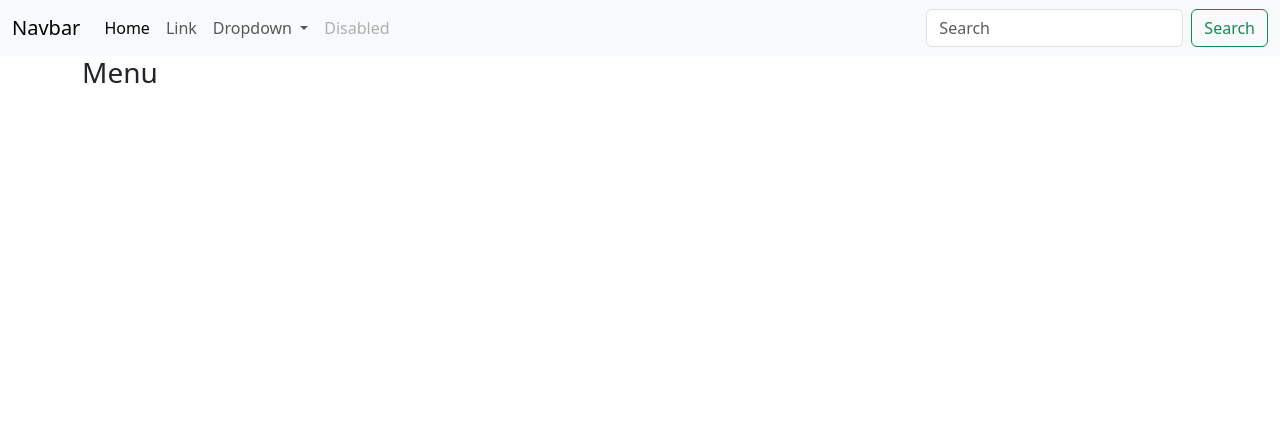
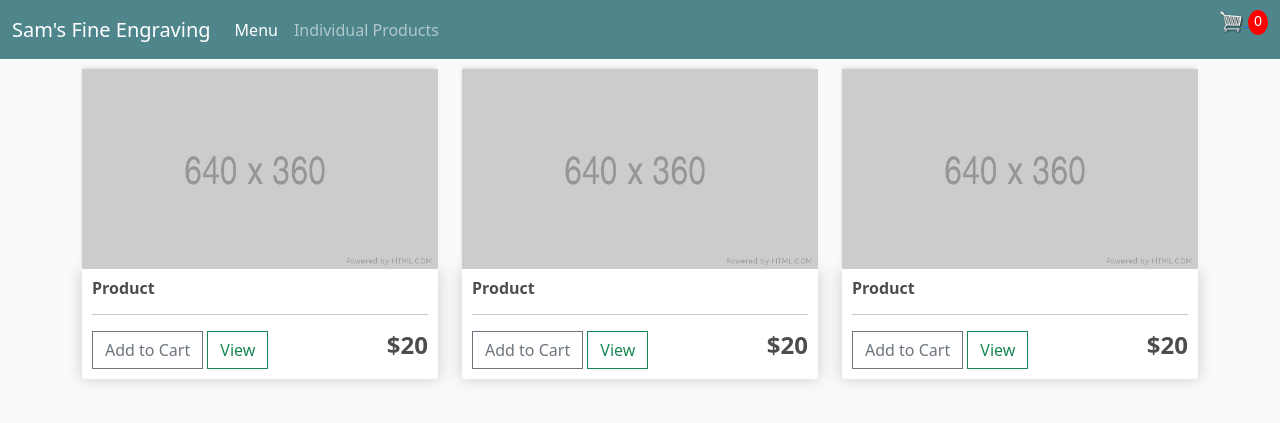
Before and after one commit to NightShift3201/Engraving_Website, a Django app: page /menu/ in a window 1280 px wide. Shown: the top 423 px of the page. Run offline with Django 4.2, Linux system fonts and the light colour scheme; tables that the repository leaves empty hold one stand-in row (values such as "Sample post").

Commit message:
menu and checkout frontend

```diff
--- a/static/css/main.css
+++ b/static/css/main.css
@@ -0,0 +1,99 @@
+body{
+	background-color: hsl(0, 0%, 98%);
+}
+
+h1,h2,h3,h4,h5,h6{
+	color:hsl(0, 0%, 30%);
+}
+
+.box-element{
+	box-shadow:hsl(0, 0%, 80%) 0 0 16px;
+	background-color: #fff;
+	border-radius: 4px;
+	padding: 10px;
+}
+
+.thumbnail{
+	width: 100%;
+	height: 200px;
+	-webkit-box-shadow: -1px -3px 5px -2px rgba(214,214,214,1);
+    -moz-box-shadow: -1px -3px 5px -2px rgba(214,214,214,1);
+    box-shadow: -1px -3px 5px -2px rgba(214,214,214,1);
+}
+
+.product{
+	border-radius: 0 0 4px 4px;
+}
+
+.bg-dark{
+	background-color: #4f868c!important;
+}
+
+#cart-icon{
+	width:25px;
+	display: inline-block;
+	margin-left: 15px;
+}
+
+#cart-total{
+	display: inline-block;
+	text-align: center;
+	color:#fff;
+	background-color: red;
+	width: 20px;
+	height: 25px;
+	border-radius: 50%;
+	font-size: 14px;
+}
+
+.col-lg-4, .col-lg-6, .col-lg-8, .col-lg-12{
+	margin-top: 10px;
+}
+
+.btn{
+	border-radius: 0;
+}
+
+.row-image{
+	width: 100px;
+}
+
+.form-field{
+	width:250px;
+	display: inline-block;
+	padding: 5px;
+}
+
+.cart-row{
+	display: flex;
+    align-items: stretch;
+    padding-bottom: 10px;
+    margin-bottom: 10px;
+    border-bottom: 1px solid #ececec;
+
+}
+
+.quantity{
+	display: inline-block;
+	font-weight: 700;
+	padding-right:10px;
+
+
+}
+
+.chg-quantity{
+	width: 12px;
+	cursor: pointer;
+	display: block;
+	margin-top: 5px;
+	transition:.1s;
+}
+
+.chg-quantity:hover{
+	opacity: .6;
+}
+
+
+.hidden{
+	display: none!important;
+}
--- a/store/templates/store/main.html
+++ b/store/templates/store/main.html
@@ -2,7 +2,7 @@
 {% load static %}
 <html>
     <head>
-        <title>Ecom</title>
+        <title>Sam's Fine Engraving</title>
         <link href="https://cdn.jsdelivr.net/npm/bootstrap@5.3.2/dist/css/bootstrap.min.css" rel="stylesheet" integrity="sha384-T3c6CoIi6uLrA9TneNEoa7RxnatzjcDSCmG1MXxSR1GAsXEV/Dwwykc2MPK8M2HN" crossorigin="anonymous">
 
         <link rel="stylesheet" href="{% static 'css/main.css' %}">
@@ -12,39 +12,31 @@
     </head>
     <body>
 
-        <nav class="navbar navbar-expand-lg bg-body-tertiary">
+        <nav class="navbar navbar-expand-lg navbar-dark bg-dark">
             <div class="container-fluid">
-              <a class="navbar-brand" href="#">Navbar</a>
+              <a class="navbar-brand" href="{% url 'home' %}">Sam's Fine Engraving</a>
               <button class="navbar-toggler" type="button" data-bs-toggle="collapse" data-bs-target="#navbarSupportedContent" aria-controls="navbarSupportedContent" aria-expanded="false" aria-label="Toggle navigation">
                 <span class="navbar-toggler-icon"></span>
               </button>
+
               <div class="collapse navbar-collapse" id="navbarSupportedContent">
                 <ul class="navbar-nav me-auto mb-2 mb-lg-0">
                   <li class="nav-item">
-                    <a class="nav-link active" aria-current="page" href="#">Home</a>
+                    <a class="nav-link active" aria-current="page" href="{% url 'menu'%}">Menu</a>
                   </li>
                   <li class="nav-item">
-                    <a class="nav-link" href="#">Link</a>
-                  </li>
-                  <li class="nav-item dropdown">
-                    <a class="nav-link dropdown-toggle" href="#" role="button" data-bs-toggle="dropdown" aria-expanded="false">
-                      Dropdown
-                    </a>
-                    <ul class="dropdown-menu">
-                      <li><a class="dropdown-item" href="#">Action</a></li>
-                      <li><a class="dropdown-item" href="#">Another action</a></li>
-                      <li><hr class="dropdown-divider"></li>
-                      <li><a clas=s"dropdown-item" href="#">Something else here</a></li>
-                    </ul>
-                  </li>
-                  <li class="nav-item">
-                    <a class="nav-link disabled" aria-disabled="true">Disabled</a>
+                    <a class="nav-link" href="{% url 'individual_products' %}">Individual Products</a>
                   </li>
                 </ul>
-                <form class="d-flex" role="search">
-                  <input class="form-control me-2" type="search" placeholder="Search" aria-label="Search">
-                  <button class="btn btn-outline-success" type="submit">Search</button>
-                </form>
+                <div class="form-inline my-2 my-lg-0">
+
+                  <a href="{% url 'checkout' %}">
+                   <img  id="cart-icon" src="{% static 'images/cart.png' %}">
+                 </a>
+                 <p id="cart-total">0</p>
+
+                </div>
+
               </div>
             </div>
         </nav>
--- a/store/templates/store/menu.html
+++ b/store/templates/store/menu.html
@@ -1,5 +1,44 @@
 {% extends 'store/main.html' %}
 {% load static %}
 {% block content %}
-    <h3>Menu</h3>
+    <div class="row">
+		<div class="col-lg-4">
+			<img class="thumbnail" src="{% static 'images/placeholder.png' %}">
+			<div class="box-element product">
+				<h6><strong>Product</strong></h6>
+				<hr>
+
+				<button  class="btn btn-outline-secondary add-btn">Add to Cart</button>
+				<a class="btn btn-outline-success" href="#">View</a>
+				<h4 style="float: right"><strong>$20</strong></h4>
+
+			</div>
+		</div>
+
+		<div class="col-lg-4">
+			<img class="thumbnail" src="{% static 'images/placeholder.png' %}">
+			<div class="box-element product">
+				<h6><strong>Product</strong></h6>
+				<hr>
+
+				<button  class="btn btn-outline-secondary add-btn">Add to Cart</button>
+				<a class="btn btn-outline-success" href="#">View</a>
+				<h4 style="float: right"><strong>$20</strong></h4>
+
+			</div>
+		</div>
+
+		<div class="col-lg-4">
+			<img class="thumbnail" src="{% static 'images/placeholder.png' %}">
+			<div class="box-element product">
+				<h6><strong>Product</strong></h6>
+				<hr>
+
+				<button  class="btn btn-outline-secondary add-btn">Add to Cart</button>
+				<a class="btn btn-outline-success" href="#">View</a>
+				<h4 style="float: right"><strong>$20</strong></h4>
+
+			</div>
+		</div>
+    </div>
 {% endblock content %}
```
Also changed, not shown: Engraving_Website/settings.py (+6 -1 lines), store/templates/store/checkout.html (+48 -1 lines), static/images/arrow-down.png (added), static/images/arrow-up.png (added), static/images/cart.png (added), static/images/placeholder.png (added).
